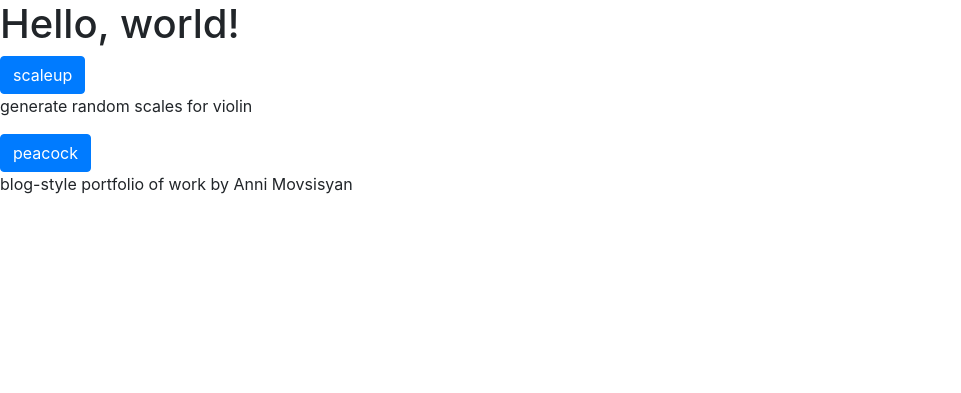
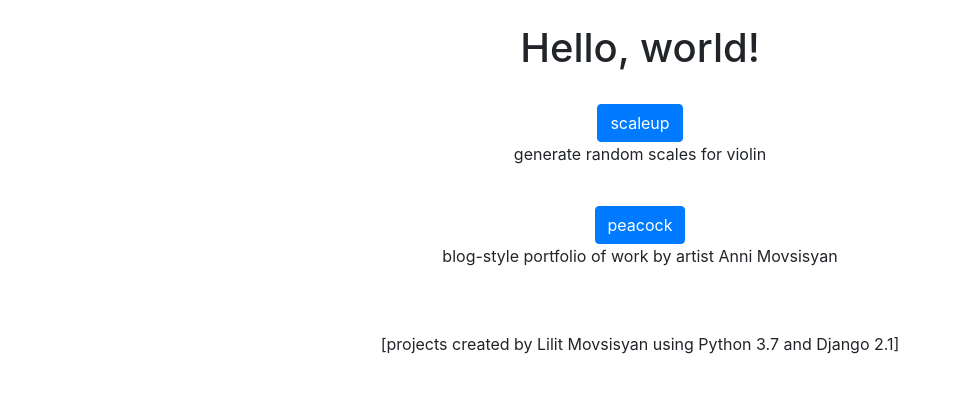
Before and after one commit to lilitmovsisyan/combo_pa_lilit, a Django app: page / in a window 1280 px wide. Shown: the top 393 px of the page, without its empty margins (0-961 px from the left). Run offline with Django 3.2, Linux system fonts and the light colour scheme; some libraries are stand-ins or nearby versions.

Commit message:
edit text on lilit/home.html

```diff
--- a/lilit/templates/lilit/home.html
+++ b/lilit/templates/lilit/home.html
@@ -11,15 +11,22 @@
     <title>Hello, world!</title>
   </head>
   <body>
-    <h1>Hello, world!</h1>
 
-    <a class="btn btn-primary" href="{% url 'scaleup' %}" role="button">scaleup</a>
-    <p>generate random scales for violin</p>
-    <a class="btn btn-primary" href="{% url 'bloghome' %}" role="button">peacock</a>
-    <p>blog-style portfolio of work by Anni Movsisyan</p>
+    <div id="welcome" class="container text-center">
+        <br>
+        <h1>Hello, world!</h1>
+        <br>
 
+        <a class="btn btn-primary" href="{% url 'scaleup' %}" role="button">scaleup</a>
+        <p>generate random scales for violin</p>
+        <br>
+        <a class="btn btn-primary" href="{% url 'bloghome' %}" role="button">peacock</a>
+        <p>blog-style portfolio of work by artist Anni Movsisyan</p>
+        <br>
+        <br>
+        <p>[projects created by Lilit Movsisyan using Python 3.7 and Django 2.1]</p>
 
-
+    </div>
 
   </body>
 </html>
```
